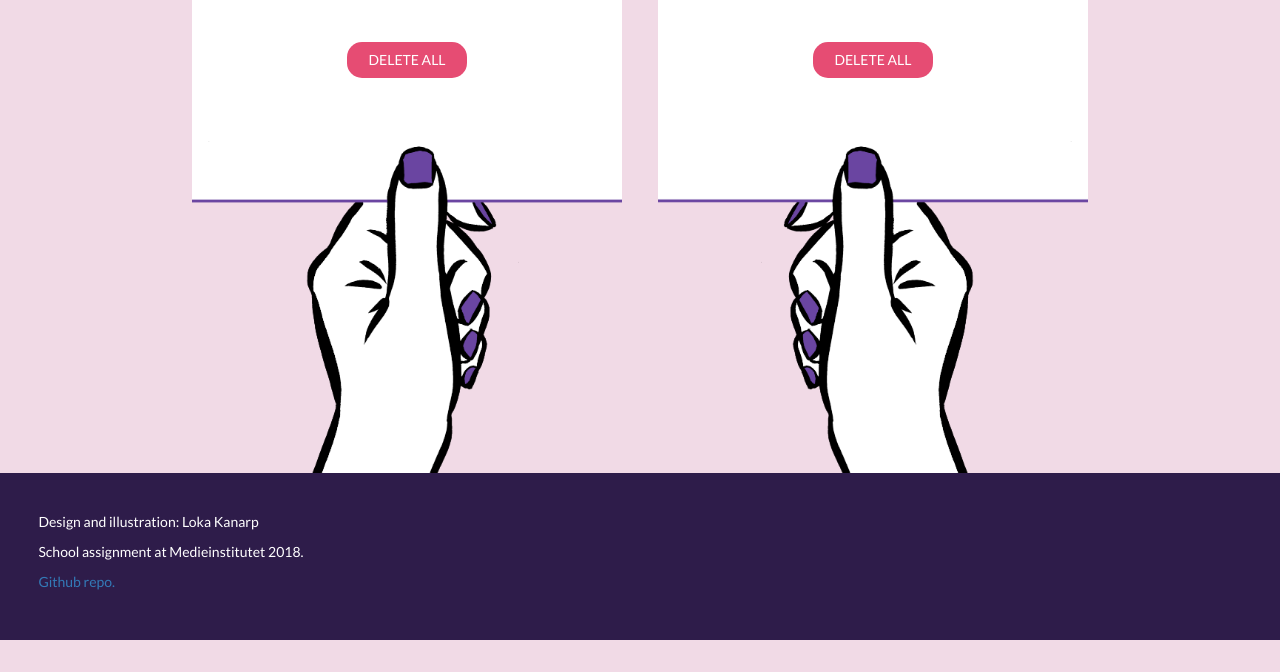
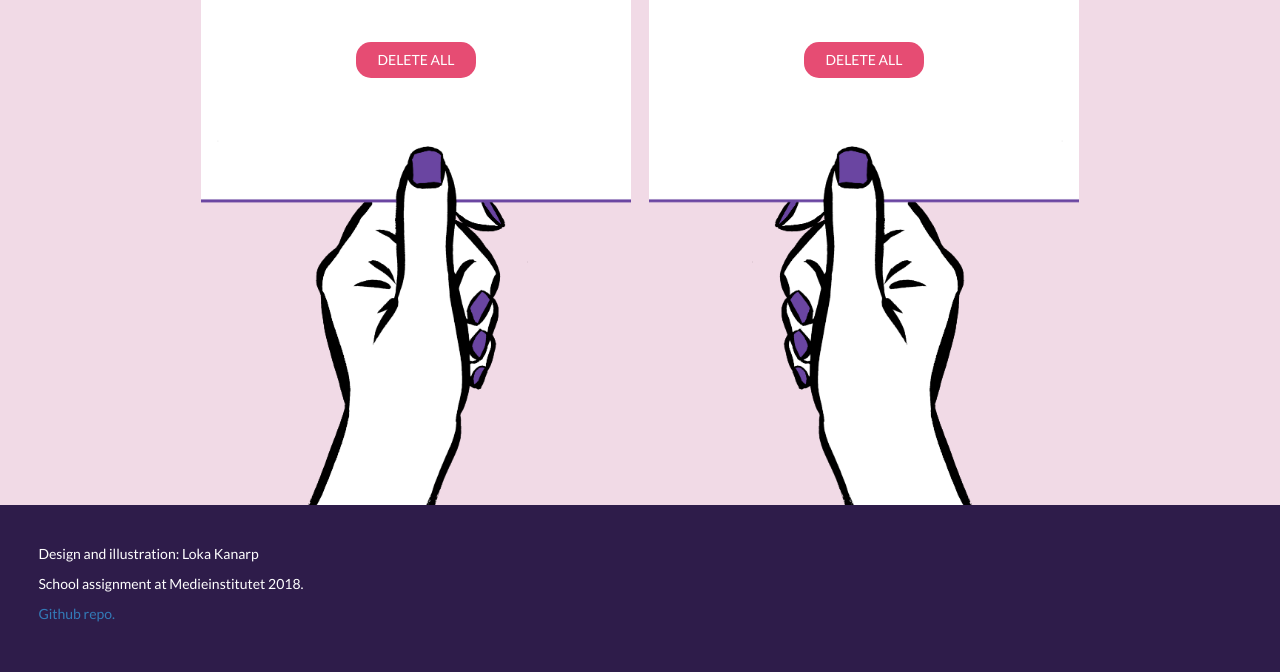
Before and after one commit to lokakanarp/to_do_javascript, a plain HTML site: page index.html in a window 1280 px wide. Shown: the part 690-1362 px from the top of the page. Before the commit the page ends 1330 px from the top, so only its background shows below. Drawn offline with nearby package versions, Linux system fonts and the light colour scheme.

Commit message:
Some design problems solved

```diff
--- a/css/sass/_desktop.scss
+++ b/css/sass/_desktop.scss
@@ -6,3 +6,6 @@
 	justify-content: space-between;
 	margin-bottom: 0;
 }
+.img_div, .img_div_2 {
+	height: 48vh;
+}
--- a/css/sass/_mobile.scss
+++ b/css/sass/_mobile.scss
@@ -1,4 +1,3 @@
-
 $header-color: #2e1c4a;
 $background-color: #f1dae6;
 $heading-color: #6a45a1;
@@ -59,6 +58,14 @@ h2 {
 	margin: 10% auto 6% auto;
 	text-align: center;
 }
+.second_div {
+	display: flex;
+	flex-wrap: wrap;
+	flex: 0 1 auto;
+	width: 100%;
+	justify-content: space-around;
+	margin-bottom: 0;
+}
 .list_wrap {
 	display: flex;
 	flex: 0 1 auto;
@@ -68,6 +75,8 @@ h2 {
 	text-align: center;
 	padding-bottom: 0;
 	border-top: 2px solid $heading-color;
+	justify-content: space-between;
+	background-color: white;
 }
 .top_div {
 	flex: 0 1 auto;
--- a/css/sass/_tablet.scss
+++ b/css/sass/_tablet.scss
@@ -1,5 +1,3 @@
-//tablet
-
 .wrapper {
 	display: flex;
 	flex-wrap: wrap;
@@ -20,3 +18,6 @@
 	//height: 100%;
 
 }
+.img_div, .img_div_2 {
+	height: 30vh;
+}
--- a/index.html
+++ b/index.html
@@ -25,6 +25,7 @@
 							<button id="addButton" class="addButton">ADD TO <br>TO-DO LIST</button>
 					</div>
 				</div>
+				<div class="second_div">
 					<div class="list_wrap">
 						<div class="top_div">
 							<h2>My To-Do list</h2>
@@ -43,6 +44,7 @@
 					</div>
 			   </div>
 			</div>
+		</div>
 	</main>
 	<footer>
 		<p class="footer_text">Design and illustration: Loka Kanarp</p>
--- a/main.js
+++ b/main.js
@@ -52,7 +52,7 @@ function makeHTMLOutOfArray(array, string, boolean) {
 	}
 }; //End of function
 
-//A function that deletes all the objects in an array depending on a boolean property.
+/*A function that deletes some objects in an array depending on the boolean property.*/
 function deletePartOfArray(array, boolean) {
 	if(boolean == false) {
 		for(let i = 0; i < array.length; i++){
@@ -73,12 +73,10 @@ function deletePartOfArray(array, boolean) {
 }; //End of function
 
 
-
-let arrayOfTasks = []; //An empty array
-let toDoListHTML = ""; //An empty string
+let arrayOfTasks = []; //An empty array that will be filled with objects.
+let toDoListHTML = ""; //An empty string that will be filled with HTML.
 
 
-/* The addButton.addEventListener is the "parent" of doneButtons and deleteButtons because they don't exist unless you have clicked the addButton */
 addButton.addEventListener('click', function(){
 	putObjectInArray(arrayOfTasks, input.value);
 	input.value = "";
@@ -87,7 +85,7 @@ addButton.addEventListener('click', function(){
 	const doneButtons = document.getElementsByClassName("done");
 	for(const doneButton of doneButtons){
 		doneButton.addEventListener('click', function(){
-			/* The findIndex function takes the textcontent of a todo and matches it with the right object i arrayOfTasks. It returns the index of the object in that array. */
+			/* The findIndex function takes the text content of a task and matches it with the right object i arrayOfTasks. It returns the index of the object in that array. */
 			let index = arrayOfTasks.findIndex(x => x.todo == this.previousElementSibling.textContent);
 			/* The property "done" is changed to true. Now the task won't be displayed in the todo-list, only in the done-list. */
 			arrayOfTasks[index].done = true;
@@ -102,7 +100,9 @@ addButton.addEventListener('click', function(){
 			for(const deleteDoneButton of deleteDoneButtons){
 				deleteDoneButton.addEventListener('click', function(){
 					let index = arrayOfTasks.findIndex(x => x.todo == this.parentNode.firstElementChild.textContent);
+					/*The object of a certain index in the array is deleted with splice function.*/
 					arrayOfTasks.splice(index, 1);
+					/*The task and the buttons are removed from the list on the webpage. */
 					this.parentNode.removeChild(this.previousElementSibling);
 					this.parentNode.removeChild(this);
 				})
@@ -130,11 +130,6 @@ addButton.addEventListener('click', function(){
 	deleteAllButton.addEventListener('click', function(){
 		myToDoListDiv.innerHTML = "";
 		deletePartOfArray(arrayOfTasks, false);
-		console.log(arrayOfTasks);
 	});
 
 }); //End of addButton.EventListener
-
-
-
-//this.parentElement.firstChild.textContent);
```
Also changed, not shown: css/css/style.css. Lines whose indentation alone changed are shown as unchanged.
